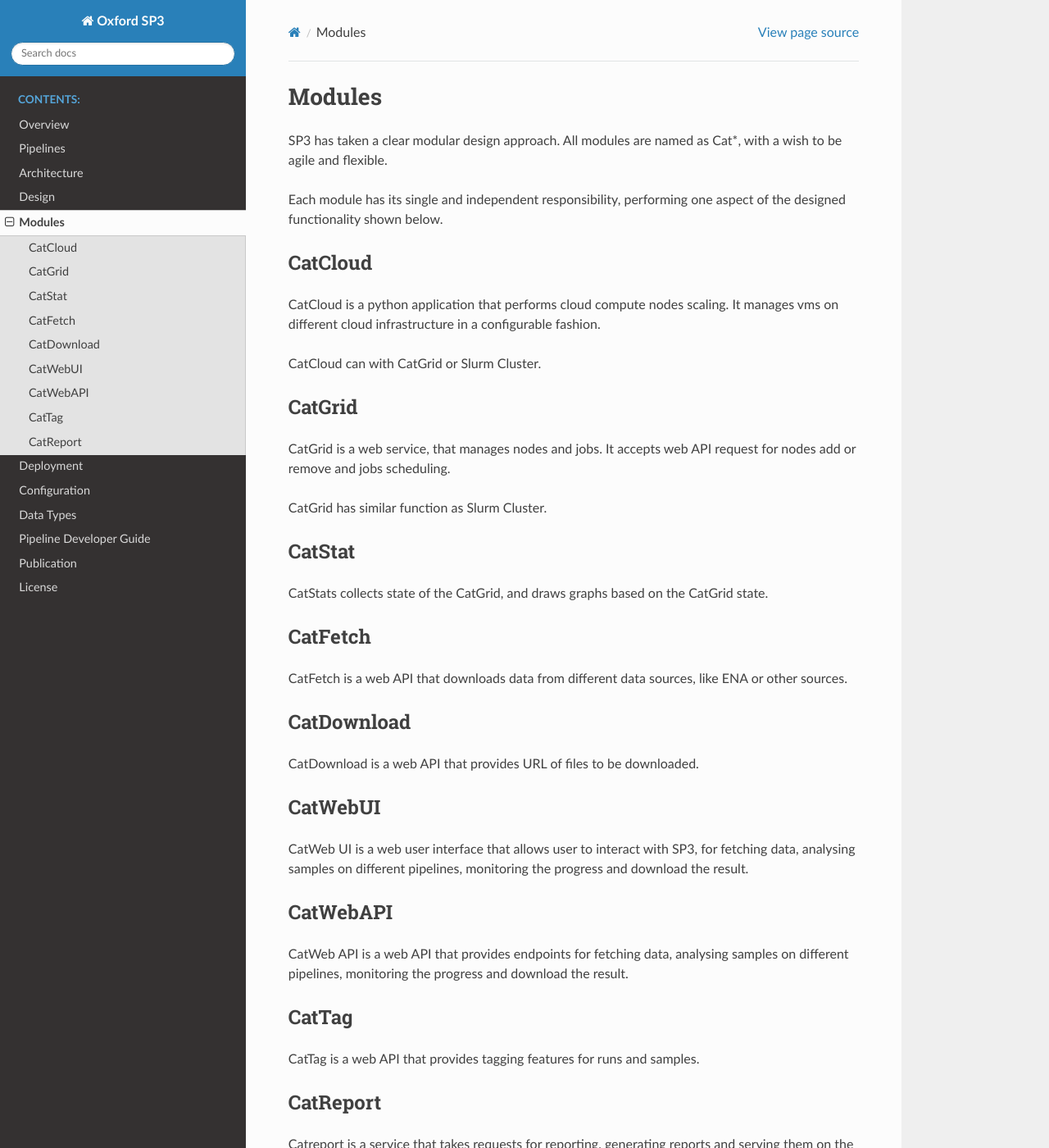
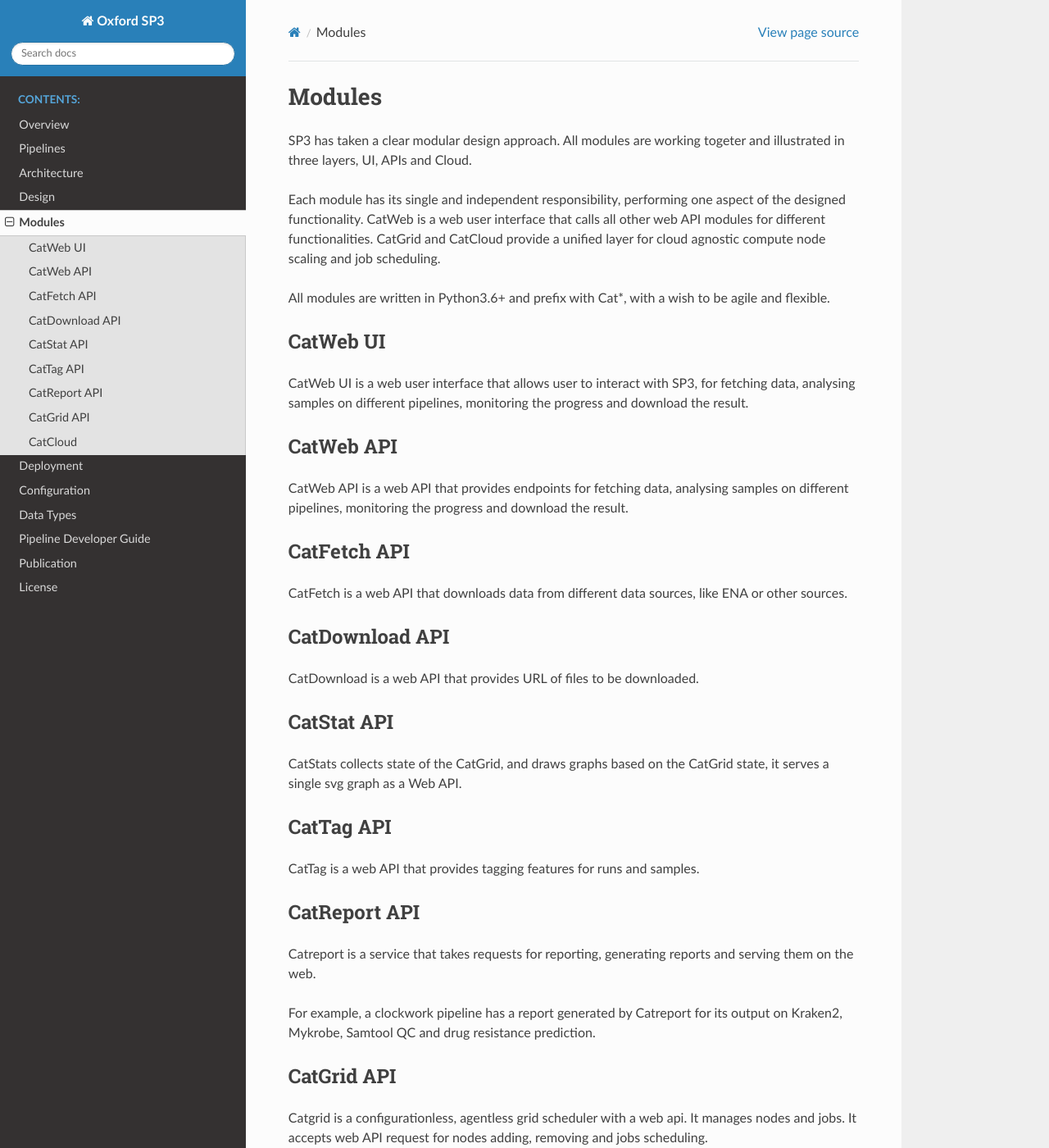
Before and after one commit to oxfordmmm/catdocs, a Sphinx documentation site: the page built from docs/source/modules.rst, in a window 1280 px wide and 1400 px high. Shown: the whole window at 82% size. Built offline with Sphinx 7.4.7 and the Read the Docs theme 2.0.0, drawn with Linux system fonts in a browser that asks for light colours; some of the changed text lies outside the part shown.

Commit message:
Update modules.rst

```diff
--- a/docs/source/modules.rst
+++ b/docs/source/modules.rst
@@ -1,9 +1,64 @@
 Modules
 =======
 
-SP3 has taken a clear modular design approach. All modules are named as Cat*, with a wish to be agile and flexible.
+SP3 has taken a clear modular design approach. All modules are working togeter and illustrated in three layers, UI, APIs and Cloud.
 
-Each module has its single and independent responsibility, performing one aspect of the designed functionality shown below.
+Each module has its single and independent responsibility, performing one aspect of the designed functionality. CatWeb is a web user interface that calls all other web API modules for different functionalities. CatGrid and CatCloud provide a unified layer for cloud agnostic compute node scaling and job scheduling.
+
+All modules are written in Python3.6+ and prefix with Cat*, with a wish to be agile and flexible.
+
+
+CatWeb UI
+---------
+
+CatWeb UI is a web user interface that allows user to interact with SP3, for fetching data, analysing samples on different pipelines, monitoring the progress and download the result.
+
+
+CatWeb API
+----------
+
+CatWeb API is a web API that provides endpoints for fetching data, analysing samples on different pipelines, monitoring the progress and download the result.
+
+
+CatFetch API
+------------
+
+CatFetch is a web API that downloads data from different data sources, like ENA or other sources.
+
+
+CatDownload API
+---------------
+
+CatDownload is a web API that provides URL of files to be downloaded.
+
+
+CatStat API
+-----------
+
+CatStats collects state of the CatGrid, and draws graphs based on the CatGrid state, it serves a single svg graph as a Web API.
+
+
+CatTag API
+----------
+
+CatTag is a web API that provides tagging features for runs and samples.
+
+
+CatReport API
+-------------
+
+Catreport is a service that takes requests for reporting, generating reports and serving them on the web.
+
+For example, a clockwork pipeline has a report generated by Catreport for its output on Kraken2, Mykrobe, Samtool QC and drug resistance prediction.
+
+
+CatGrid API
+-----------
+
+Catgrid is a configurationless, agentless grid scheduler with a web api. It manages nodes and jobs. It accepts web API request for nodes adding, removing and jobs scheduling.
+
+CatGrid implements similar interface as Slurm cluster, such as sbatch, squeue and sbatch.
+
 
 CatCloud
 --------
@@ -11,55 +66,3 @@ CatCloud
 CatCloud is a python application that performs cloud compute nodes scaling. It manages vms on different cloud infrastructure in a configurable fashion.
 
 CatCloud can with CatGrid or Slurm Cluster.
-
-
-CatGrid
--------
-
-CatGrid is a web service, that manages nodes and jobs. It accepts web API request for nodes add or remove and jobs scheduling.
-
-CatGrid has similar function as Slurm Cluster.
-
-
-CatStat
--------
-
-CatStats collects state of the CatGrid, and draws graphs based on the CatGrid state.
-
-
-CatFetch
---------
-
-CatFetch is a web API that downloads data from different data sources, like ENA or other sources.
-
-
-CatDownload
------------
-
-CatDownload is a web API that provides URL of files to be downloaded.
-
-
-CatWebUI
---------
-
-CatWeb UI is a web user interface that allows user to interact with SP3, for fetching data, analysing samples on different pipelines, monitoring the progress and download the result.
-
-
-CatWebAPI
----------
-
-CatWeb API is a web API that provides endpoints for fetching data, analysing samples on different pipelines, monitoring the progress and download the result.
-
-
-CatTag
-------
-
-CatTag is a web API that provides tagging features for runs and samples.
-
-
-CatReport
----------
-
-Catreport is a service that takes requests for reporting, generating reports and serving them on the web.
-
-For example, a clockwork pipeline has a report generated by Catreport for its output on Kraken2, Mykrobe, Samtool QXC and drug resistance.
```
